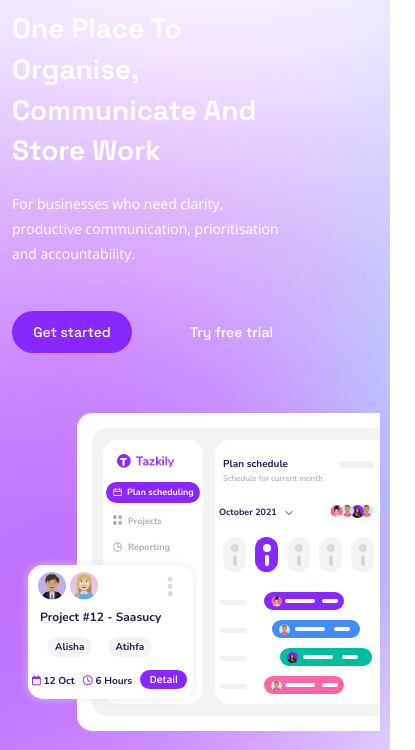
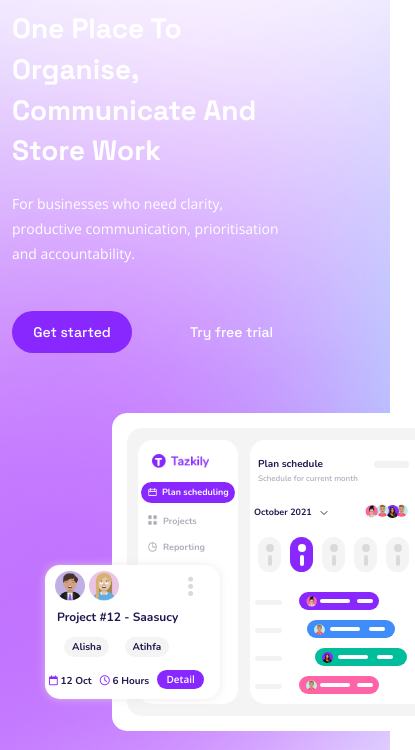
Before and after one commit to Rifathasan200/figma-project, a plain HTML site: page index.html in a window 390 px wide. Shown: the part 94-844 px from the top of the page, 415 px wide, since content can reach past the window. Drawn offline with nearby package versions, Linux system fonts and the light colour scheme.

Commit message:
position box

```diff
--- a/css/responsive.css
+++ b/css/responsive.css
@@ -192,8 +192,8 @@ nav .logo_round .t {
     }
 
     #banner_part .right .iner_box .left_box_details .position_box {
-        width: 165px;
-        left: 28px;
+        width: 175px;
+       left: 45px;
         border-radius: 15px;
         bottom: 182px;
         padding-bottom: 9px;
@@ -268,7 +268,7 @@ nav .logo_round .t {
         border-bottom-left-radius: 15px;
         margin-top: 60px;
         padding: 15px 15px;
-        margin-left: 65px;
+        margin-left: 100px;
     }
 
     #banner_part .right .iner_box {
```
